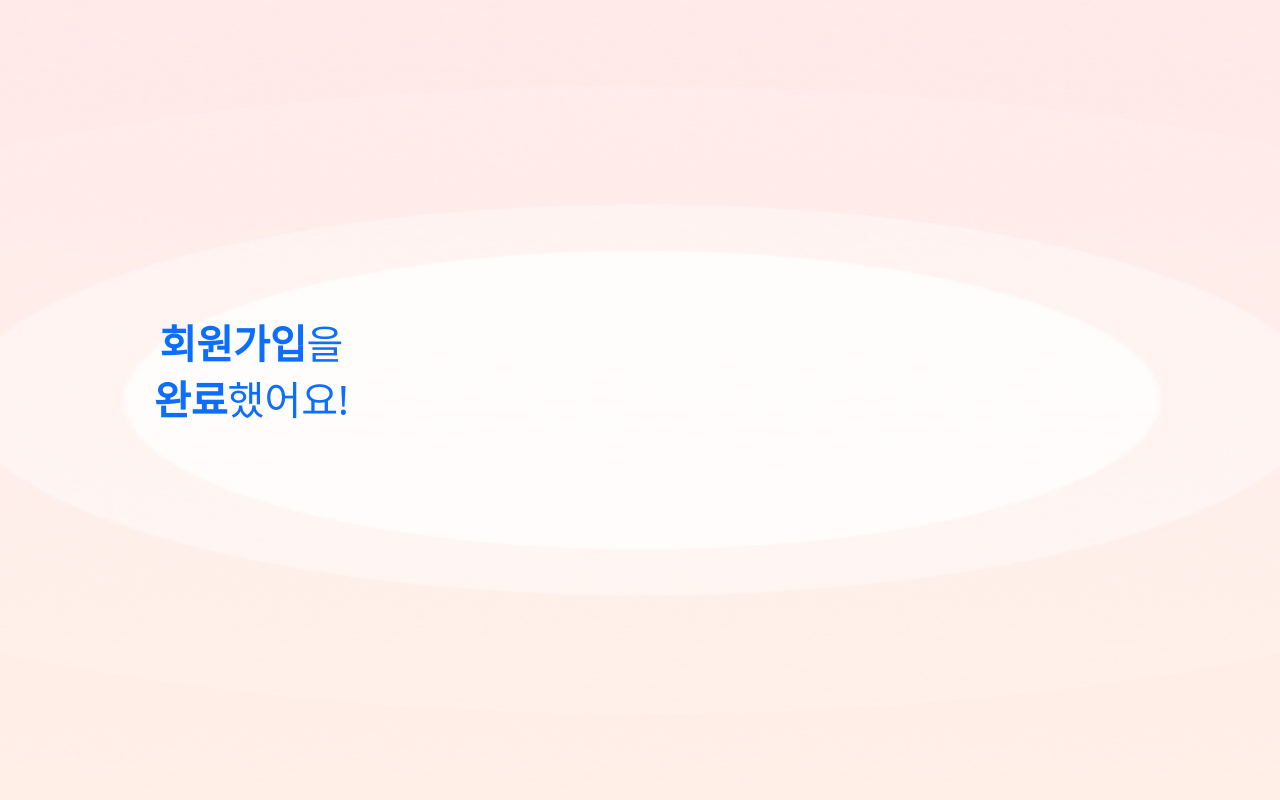
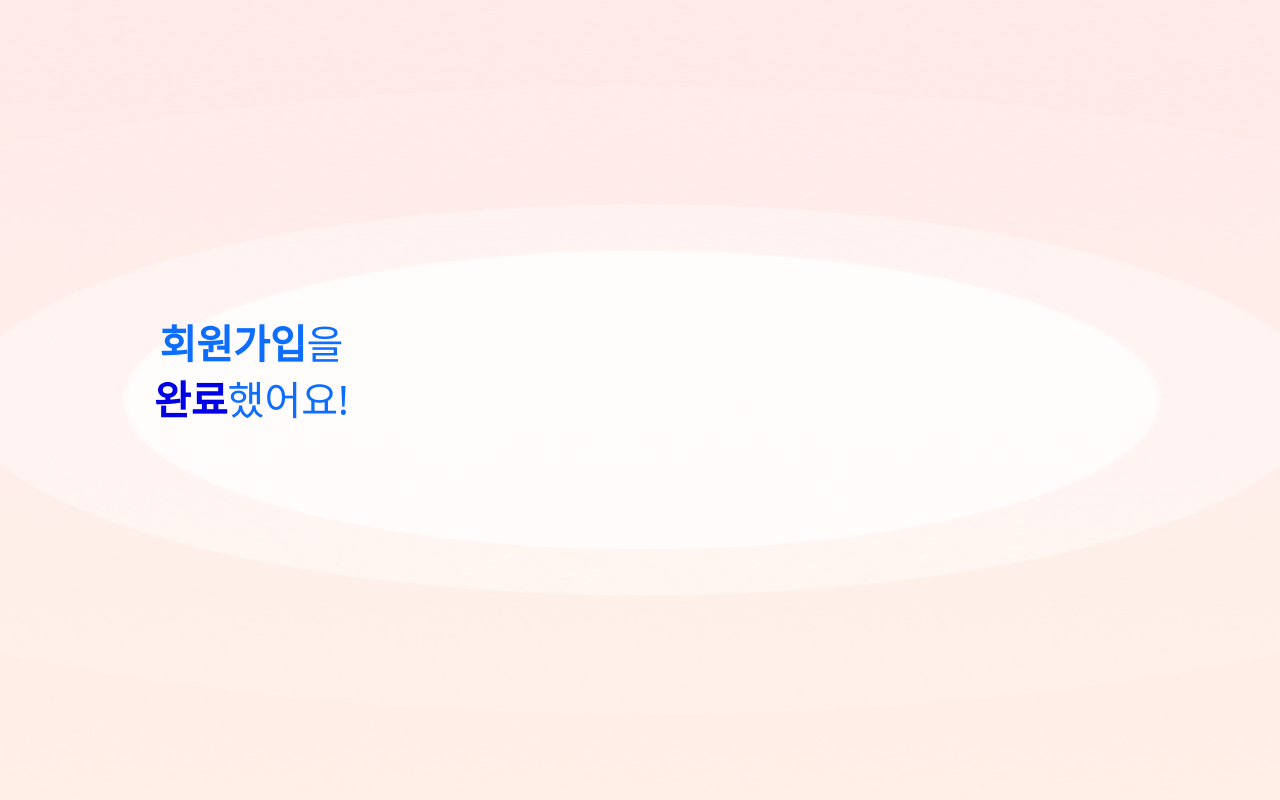
Before and after one commit to Yodayeong/living-lab, a Django app: page /accounts/complete/ in a window 1280 px wide. Run offline with Django 3.2, Linux system fonts and the light colour scheme; some libraries are stand-ins or nearby versions.

Commit message:
Add file

```diff
--- a/accounts/templates/accounts/complete.html
+++ b/accounts/templates/accounts/complete.html
@@ -12,7 +12,7 @@
         <div style="display:flex; flex-direction:column; justify-content:center; align-items:center;">
             <div style=" display:flex; flex-direction:column; justify-content:center; align-items:center;">
                 <h1 style="font-size:2.5rem; font-weight:lighter;"><span class="fw-semibold">회원가입</span>을</h1>
-                <h1 style="font-size:2.5rem; font-weight:lighter;"><span class="fw-semibold style="color:rgb(0, 0, 228);">완료</span>했어요!</h1>
+                <h1 style="font-size:2.5rem; font-weight:lighter;"><span class="fw-semibold" style="color:rgb(0, 0, 228);">완료</span>했어요!</h1>
             </div>
         </div>
     </div>
```
